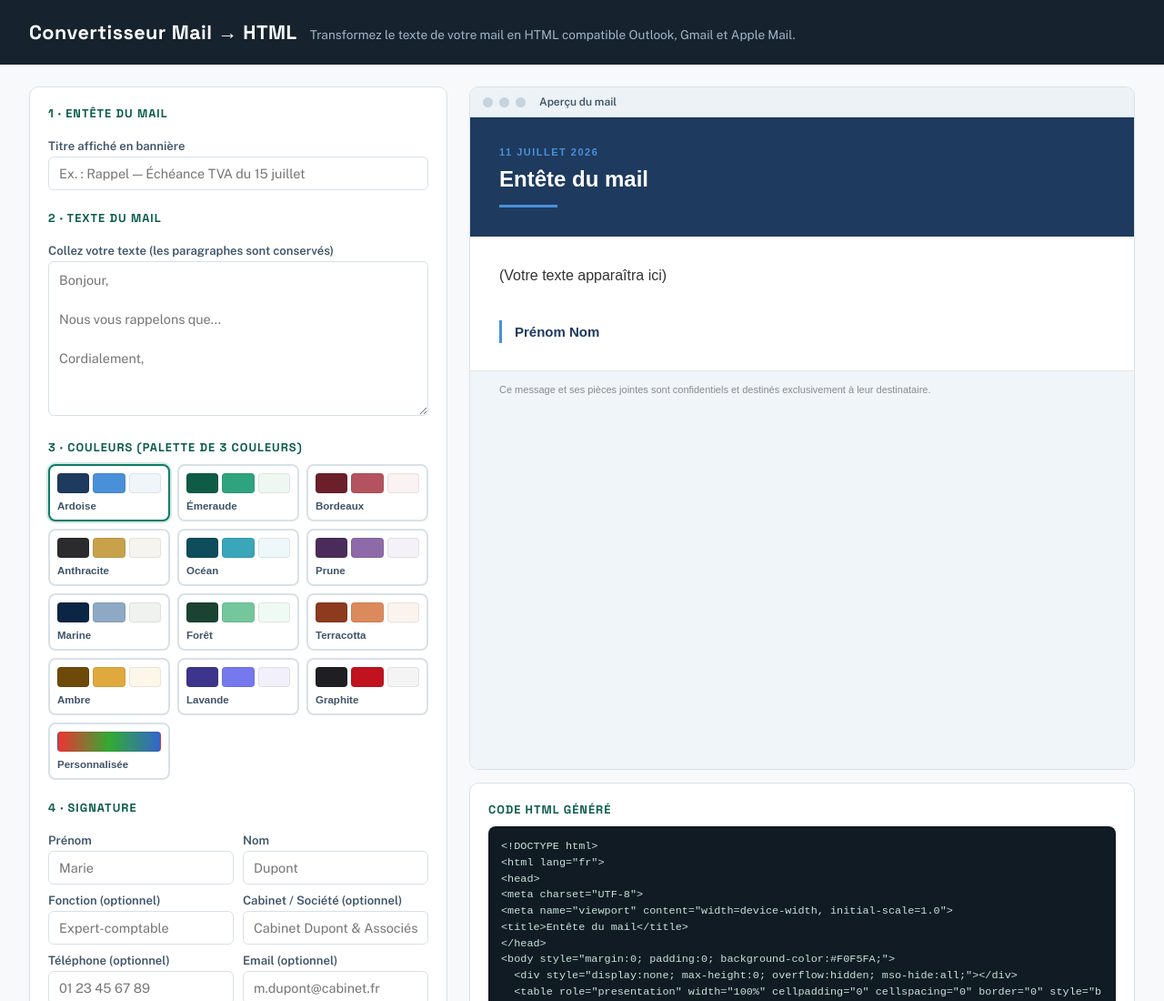
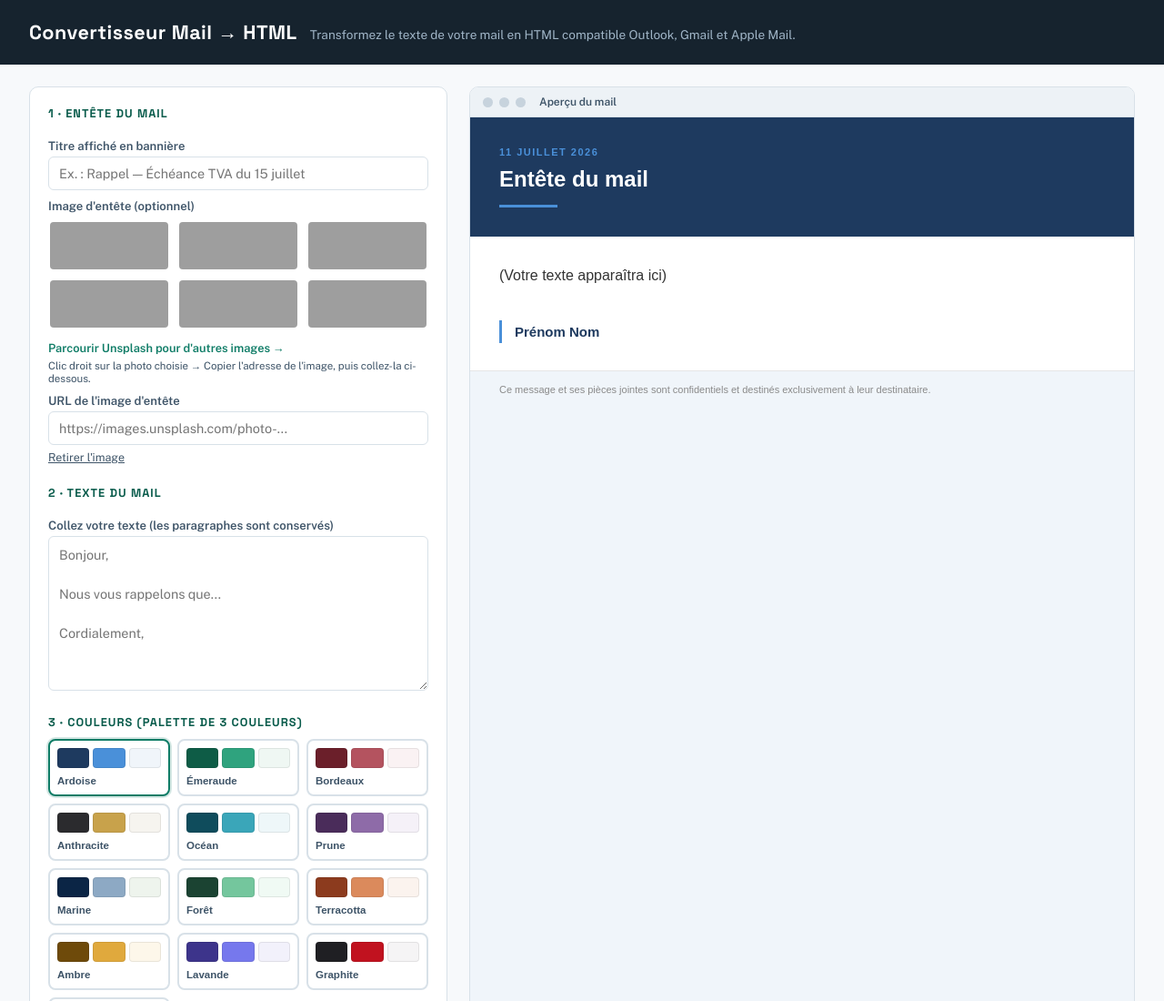
Before and after one commit to Benjaminhofman/convertisseur-mail, a plain HTML site: page index.html in a window 1280 px wide. Shown: the top 1100 px of the page at 91% size. Drawn offline with nearby package versions, Linux system fonts and the light colour scheme; grey boxes are pictures that could not be loaded.

Commit message:
Galerie d'images Unsplash pour l'entête du mail

```diff
--- a/index.html
+++ b/index.html
@@ -91,6 +91,22 @@
   .custom-colors input[type=color]{width:64px;height:36px;border:1px solid var(--line);border-radius:6px;padding:2px;background:#fff;cursor:pointer}
   .custom-colors span{font-size:.72rem;font-weight:600;color:var(--ink-soft)}
 
+  /* Galerie image d'entête */
+  .hdr-gallery{display:grid;grid-template-columns:repeat(3,1fr);gap:8px;margin:8px 0 10px}
+  .hdr-gallery img{
+    height:56px;width:100%;object-fit:cover;border-radius:6px;
+    border:2px solid transparent;cursor:pointer;display:block;
+  }
+  .hdr-gallery img.selected{border-color:var(--accent)}
+  .hdr-link{font-size:.8rem;color:var(--accent);text-decoration:none;font-weight:600}
+  .hdr-link:hover{text-decoration:underline}
+  .hdr-note{font-size:.72rem;color:var(--ink-soft);margin:4px 0 0}
+  .btn-link{
+    background:none;border:none;color:var(--ink-soft);font-size:.78rem;
+    text-decoration:underline;cursor:pointer;padding:6px 0 0;font-family:inherit;
+  }
+  .btn-link:hover{color:var(--ink)}
+
   .actions{display:flex;gap:10px;flex-wrap:wrap;margin-top:6px}
   button.primary,button.ghost{
     font-family:'Space Grotesk',sans-serif;
@@ -146,6 +162,15 @@
       <legend>1 · Entête du mail</legend>
       <label for="entete">Titre affiché en bannière</label>
       <input type="text" id="entete" placeholder="Ex. : Rappel — Échéance TVA du 15 juillet" value="">
+
+      <label>Image d'entête (optionnel)</label>
+      <div class="hdr-gallery" id="hdrGallery"></div>
+      <a href="https://unsplash.com/fr/s/photos/bureau-professionnel" target="_blank" rel="noopener" class="hdr-link">Parcourir Unsplash pour d'autres images →</a>
+      <p class="hdr-note">Clic droit sur la photo choisie → Copier l'adresse de l'image, puis collez-la ci-dessous.</p>
+
+      <label for="imgUrl">URL de l'image d'entête</label>
+      <input type="text" id="imgUrl" placeholder="https://images.unsplash.com/photo-...">
+      <button type="button" class="btn-link" id="btnRemoveImg">Retirer l'image</button>
     </fieldset>
 
     <fieldset>
@@ -253,6 +278,44 @@ function currentColors(){
   return PALETTES[selected].colors;
 }
 
+/* ===== Galerie d'images d'entête (Unsplash) ===== */
+const HEADER_IMAGES = [
+  "photo-1497366216548-37526070297c",
+  "photo-1454165804606-c3d57bc86b40",
+  "photo-1450101499163-c8848c66ca85",
+  "photo-1554224155-6726b3ff858f",
+  "photo-1486406146926-c627a92ad1ab",
+  "photo-1507679799987-c73779587ccf"
+];
+const hdrGallery = $("hdrGallery");
+HEADER_IMAGES.forEach(id=>{
+  const fullUrl = `https://images.unsplash.com/${id}?w=1200&h=400&fit=crop&q=80`;
+  const img = document.createElement("img");
+  img.src = `https://images.unsplash.com/${id}?w=400&h=150&fit=crop&q=80`;
+  img.alt = "Image d'entête";
+  img.onclick = ()=>{
+    $("imgUrl").value = fullUrl;
+    selectThumb(img);
+    render();
+  };
+  hdrGallery.appendChild(img);
+});
+
+function selectThumb(el){
+  [...hdrGallery.children].forEach(c=>c.classList.toggle("selected", c===el));
+}
+
+$("imgUrl").addEventListener("input", ()=>{
+  selectThumb(null);
+  render();
+});
+
+$("btnRemoveImg").onclick = ()=>{
+  $("imgUrl").value = "";
+  selectThumb(null);
+  render();
+};
+
 /* ===== Échappement HTML ===== */
 function esc(s){
   return s.replace(/&/g,"&amp;").replace(/</g,"&lt;").replace(/>/g,"&gt;").replace(/"/g,"&quot;");
@@ -284,6 +347,7 @@ function buildEmail(){
   const corpsRaw = $("corps").value.trim();
   const corps    = textToHtml($("corps").value, main);
   const preheader = esc(corpsRaw.replace(/\s+/g," ").slice(0,90));
+  const imgUrl   = esc($("imgUrl").value.trim());
 
   const dateJour = new Intl.DateTimeFormat('fr-FR',{day:'numeric',month:'long',year:'numeric'}).format(new Date());
   const kicker = ((cabinet ? cabinet + " — " : "") + dateJour).toUpperCase();
@@ -309,6 +373,12 @@ function buildEmail(){
     <tr>
       <td align="center" style="padding:0;">
         <table role="presentation" width="100%" cellpadding="0" cellspacing="0" border="0" style="width:100%; background-color:#ffffff;">
+${imgUrl?`          <!-- Image d'entête -->
+          <tr>
+            <td style="padding:0; line-height:0;">
+              <img src="${imgUrl}" alt="${entete}" width="600" style="display:block; width:100%; max-width:100%; height:auto; border:0;">
+            </td>
+          </tr>`:""}
           <!-- Entête -->
           <tr>
             <td style="background-color:${main}; padding:32px;">
```
